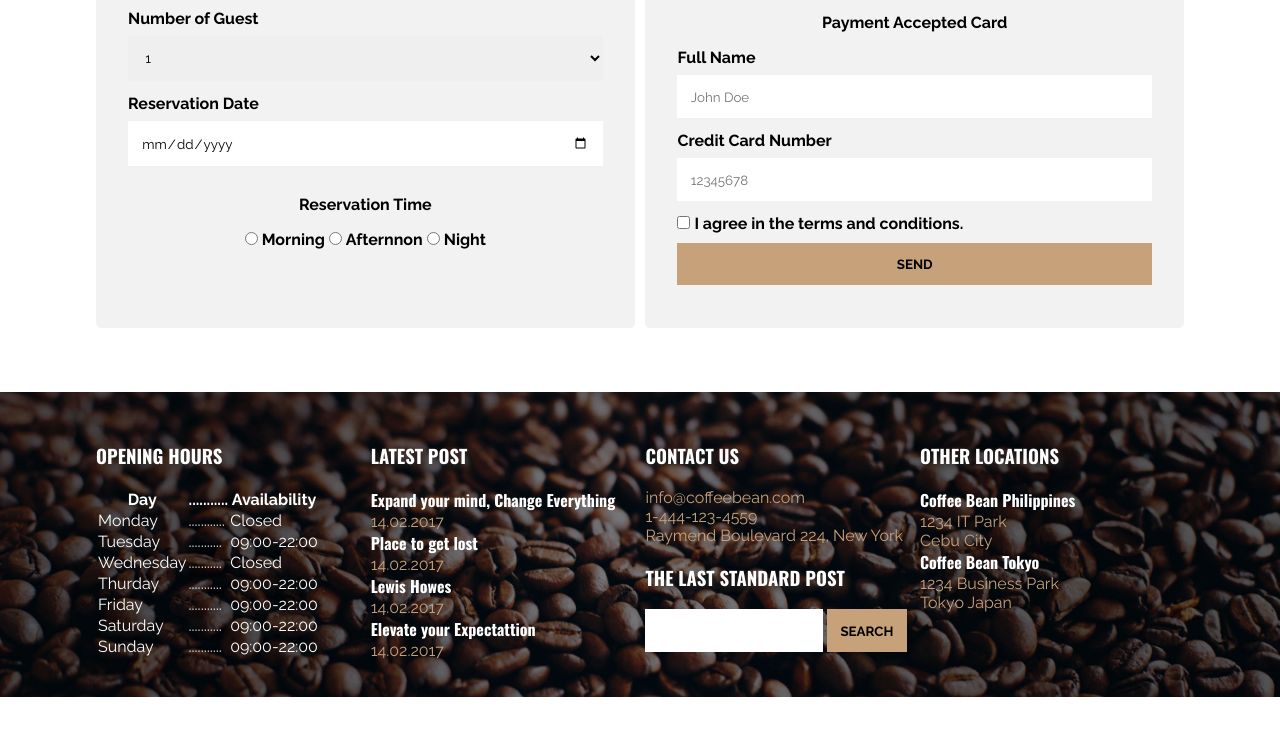
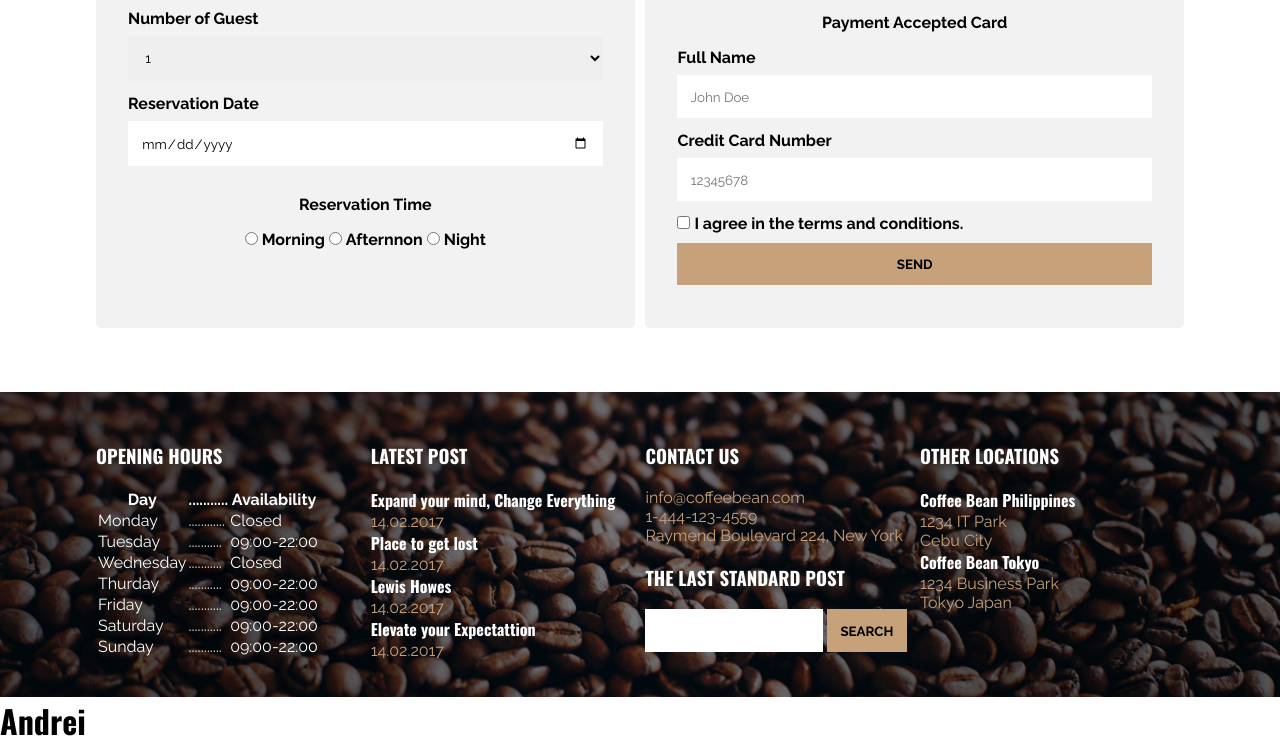
Before and after one commit to kredoteacher/coffee_bean_pm, a plain HTML site: page index.html in a window 1280 px wide. Shown: the part 4488-5232 px from the top of the page. Before the commit the page ends 5185 px from the top, so only its background shows below. Drawn offline with nearby package versions, Linux system fonts and the light colour scheme.

Commit message:
Update index.html

```diff
--- a/index.html
+++ b/index.html
@@ -316,7 +316,7 @@
         </div><!---End of Footer Content-->
      </div><!----End of Footer-->
 
-
+    <h1>Andrei</h1>
 
 
 
```
